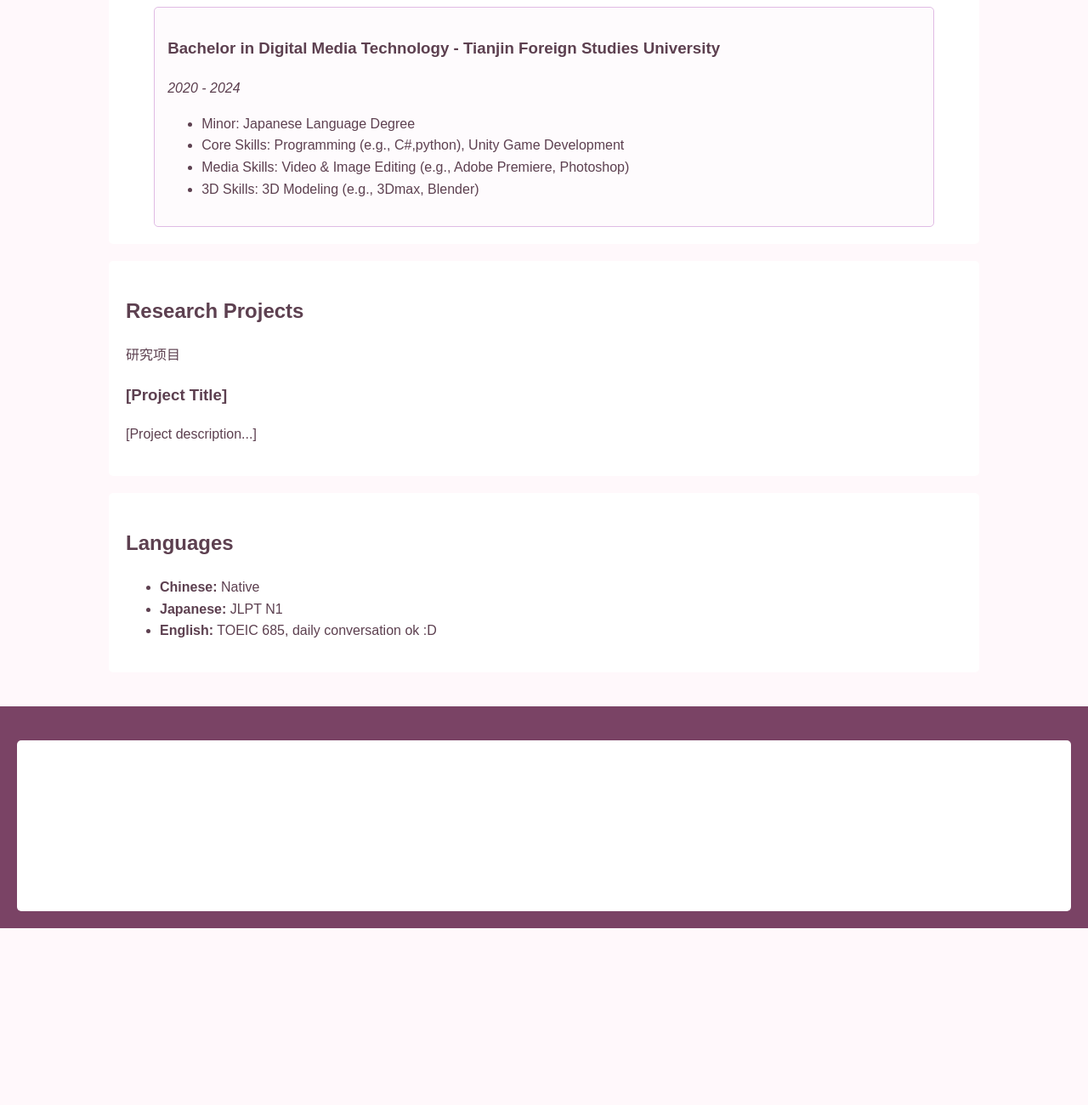
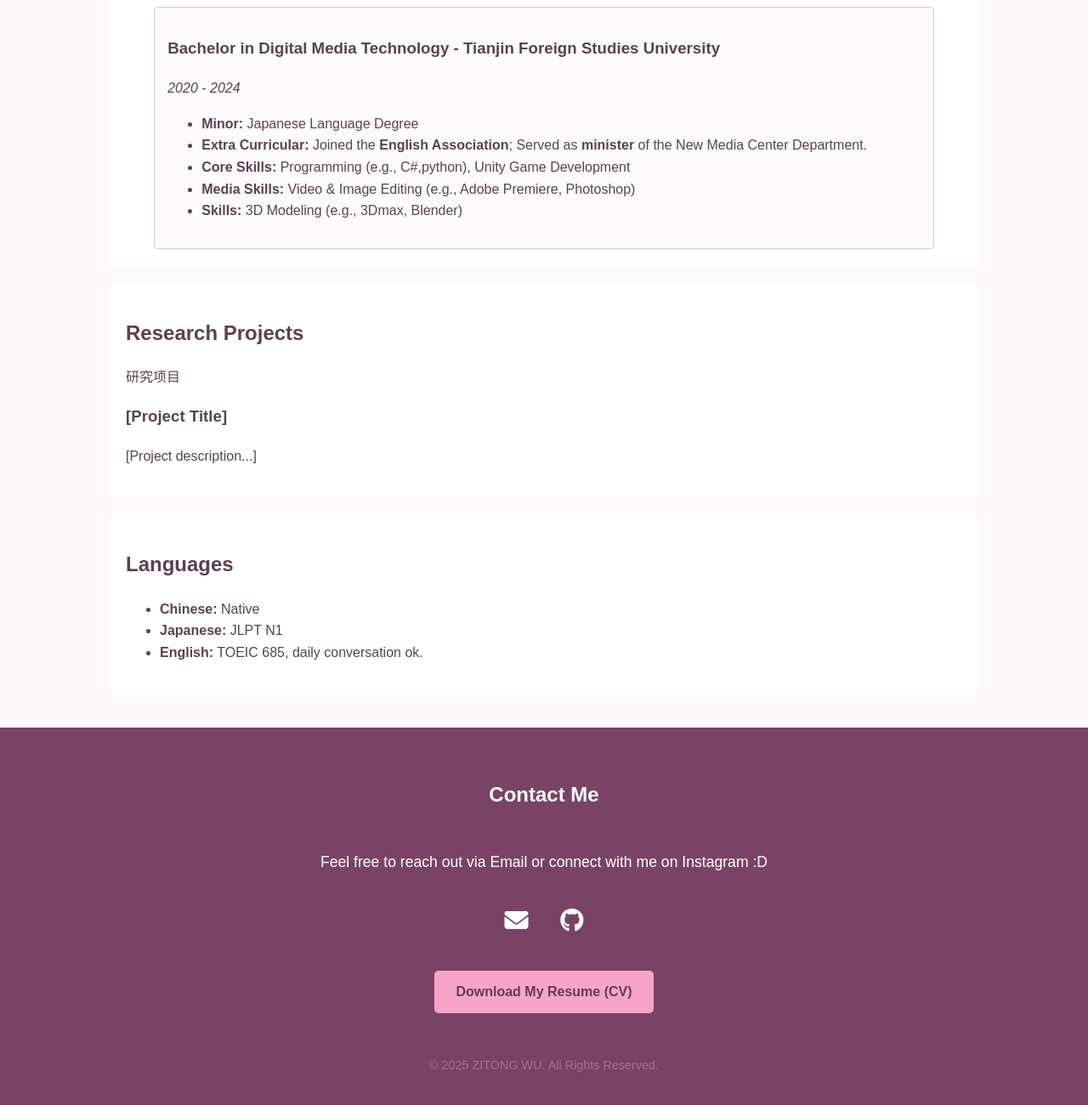
Before and after one commit to wu-zt/wu-zt.github.io, a plain HTML site: page index.html in a window 1280 px wide. Shown: the part 912-2212 px from the top of the page at 85% size. Before the commit the page ends 2004 px from the top, so only its background shows below. Drawn offline with Linux system fonts and the light colour scheme.

Commit message:
Implement detailed contact footer

```diff
--- a/assets/css/style.css
+++ b/assets/css/style.css
@@ -172,3 +172,119 @@ body.dark-mode .profile-image {
 body.dark-mode footer {
     background: #2a1d2e; /* 和页眉一致 */
 }
+/* --- 页眉社交图标 (左上角) --- */
+.header-social-links {
+    position: absolute;
+    top: 30px;
+    left: 30px;
+}
+
+.header-social-links a {
+    font-size: 24px;     /* 图标大小 */
+    color: #ffffff;      /* 图标颜色 (白色) */
+    margin-right: 15px;  /* 图标间距 */
+    text-decoration: none;
+    transition: color 0.3s, transform 0.3s;
+}
+
+.header-social-links a:hover {
+    color: #F7A3C8;       /* 悬停时是粉色 */
+    transform: scale(1.2); /* 放大 */
+}
+
+
+/* --- 黑夜模式下的页眉图标 --- */
+body.dark-mode .header-social-links a {
+    color: #f0e6f2; /* 黑夜模式下的浅紫色 */
+}
+
+body.dark-mode .header-social-links a:hover {
+    color: #F7A3C8; /* G's response 悬停时依然是粉色 */
+}
+/* ---
+ * --- 页脚 (Footer) / Contact Me 样式 ---
+ * ---
+*/
+
+/* 页脚的 <section> 基础样式 */
+footer section#contact {
+    background: none; /* 移除白色背景 */
+    margin-top: 0;
+    padding-bottom: 30px; /* 增加底部空间 */
+}
+
+/* 1. "行动号召" 文字样式 */
+.contact-message {
+    color: #ffffff;
+    font-size: 1.1em;
+    line-height: 1.5;
+    margin-bottom: 25px;
+}
+
+/* 2. 页脚社交图标 (和页眉的分开) */
+.footer-social-links {
+    text-align: center;
+    padding: 10px 0;
+    margin-bottom: 25px;
+}
+.footer-social-links a {
+    font-size: 28px;
+    color: #ffffff;
+    margin: 0 15px;
+    text-decoration: none;
+    transition: color 0.3s, transform 0.3s;
+}
+.footer-social-links a:hover {
+    color: #F7A3C8;       /* 悬停时是粉色 */
+    transform: scale(1.2);
+}
+
+/* 3. "下载简历" 按钮样式 */
+.resume-button {
+    display: inline-block; /* 允许设置 padding 和 margin */
+    background-color: #F7A3C8; /* 按钮用粉色 */
+    color: #5D4050;           /* 按钮文字用深紫色 */
+    padding: 12px 25px;
+    border-radius: 5px;
+    text-decoration: none;
+    font-weight: bold;
+    font-size: 16px;
+    transition: background-color 0.3s, transform 0.3s;
+    margin-bottom: 30px;
+}
+.resume-button:hover {
+    background-color: #ffffff; /* 悬停时变白色 */
+    transform: scale(1.05);
+}
+
+/* 4. 版权文字 */
+.copyright {
+    font-size: 0.9em;
+    color: #A36F8E; /* 用一个柔和的颜色 */
+    margin-top: 20px;
+}
+
+
+/* --- 黑夜模式下的页脚 --- */
+body.dark-mode .contact-message {
+    color: #f0e6f2;
+}
+
+body.dark-mode .footer-social-links a {
+    color: #f0e6f2;
+}
+body.dark-mode .footer-social-links a:hover {
+    color: #F7A3C8;
+}
+
+body.dark-mode .resume-button {
+    background-color: #F7A3C8;
+    color: #3d2c42;
+}
+body.dark-mode .resume-button:hover {
+    background-color: #E0BBE4; /* 黑夜模式下悬停变淡紫色 */
+}
+
+body.dark-mode .copyright {
+    color: #A36F8E;
+}
--- a/index.html
+++ b/index.html
@@ -5,11 +5,27 @@
     <meta name="viewport" content="width=device-width, initial-scale=1.0">
     <title>My Personal Homepage</title>
     <link rel="stylesheet" href="./assets/css/style.css"/>
+    <link rel="stylesheet" href="https://cdnjs.cloudflare.com/ajax/libs/font-awesome/6.5.1/css/all.min.css">
 </head>
 
 <body>
 
 <header>
+    <div class="header-social-links">
+        <a href="https://github.com/wu-zt" target="_blank" title="GitHub">
+            <i class="fa-brands fa-github"></i>
+        </a>
+        <a href="https://steamcommunity.com/profiles/76561199210332699/" target="_blank" title="Steam">
+            <i class="fa-brands fa-steam"></i>
+        </a>
+        <a href="https://www.instagram.com/to.ngtong924?igsh=MWI4eTR2eGp2MW1rMw%3D%3D&utm_source=qr" target="_blank" title="Instagram">
+            <i class="fa-brands fa-instagram"></i>
+        </a>
+        <a href="mailto:[wu204080@gmail.com]" title="Email">
+            <i class="fa-solid fa-envelope"></i>
+        </a>
+    </div>
+
     <h1>ZITONG WU</h1>
 
     <button id="theme-toggle-button">
@@ -36,7 +52,7 @@
             <img src="./assets/img/avatar.jpg" alt="ZITONG WU's Profile Picture" class="profile-image">
 
             <p>
-                Hello！ I'm ZITONG WU, and you can call me wu. I come from TianJin, China. Now I am living in Ibaraki，Japan for my master degree. <br>
+                Hello！I'm ZITONG WU, and you can call me wu. I come from TianJin, China. Now I am living in Ibaraki，Japan for my master degree. <br>
                 I studies in Computer Science at the University of Tsukuba, where my research focused on applying Evolutionary Computation to Voxel-Soft Robots.<br>
                 Prior to that, I finished my undergraduate degree in Digital Media Technology from TianJin Foreign Studies University.<br>
             </p>
@@ -59,14 +75,19 @@
 
         <div class="education-box">
             <h3>Bachelor in Digital Media Technology - Tianjin Foreign Studies University</h3>
-
             <p><em>2020 - 2024</em></p>
 
             <ul>
-                <li>Minor: Japanese Language Degree</li>
-                <li>Core Skills: Programming (e.g., C#,python), Unity Game Development</li>
-                <li>Media Skills: Video & Image Editing (e.g., Adobe Premiere, Photoshop)</li>
-                <li>3D Skills: 3D Modeling (e.g., 3Dmax, Blender)</li>
+                <li><strong>Minor:</strong> Japanese Language Degree</li>
+                <li>
+                    <strong>Extra Curricular:</strong>
+                    Joined the <strong>English Association</strong>;
+                    Served as <strong>minister</strong> of the New Media Center Department.
+                </li>
+
+                <li><strong>Core Skills:</strong> Programming (e.g., C#,python), Unity Game Development</li>
+                <li><strong>Media Skills:</strong> Video & Image Editing (e.g., Adobe Premiere, Photoshop)</li>
+                <li><strong>Skills:</strong> 3D Modeling (e.g., 3Dmax, Blender)</li>
             </ul>
         </div>
 
@@ -88,7 +109,7 @@
         <ul>
             <li><strong>Chinese:</strong> Native</li>
             <li><strong>Japanese:</strong>  JLPT N1 </li>
-            <li><strong>English:</strong> TOEIC 685, daily conversation ok :D</li>
+            <li><strong>English:</strong> TOEIC 685, daily conversation ok.</li>
         </ul>
     </section>
 </div>
@@ -96,13 +117,30 @@
 <footer>
     <section id="contact">
         <h2>Contact Me</h2>
-        <p>
-            这里是您的联系方式。
-            (Your contact information goes here.)
+
+        <p class="contact-message">
+            <br>Feel free to reach out via Email or connect with me on Instagram :D
         </p>
-        <p>Email: [your.email@example.com] | LinkedIn: [your-linkedin-profile] | GitHub: [your-github]</p>
+
+        <div class="footer-social-links">
+            <a href="mailto:[your.email@example.com]" title="Email">
+                <i class="fa-solid fa-envelope"></i>
+            </a>
+
+            <a href="https://github.com/wu-zt" target="_blank" title="GitHub">
+                <i class="fa-brands fa-github"></i>
+            </a>
+        </div>
+
+        <a href="[path/to/your/CV.pdf]" class="resume-button" target="_blank">Download My Resume (CV)</a>
+
+        <p class="copyright">
+            © 2025 ZITONG WU. All Rights Reserved.
+        </p>
+
     </section>
 </footer>
+
 <script src="assets/js/script.js"></script>
 </body>
 </html>
```
